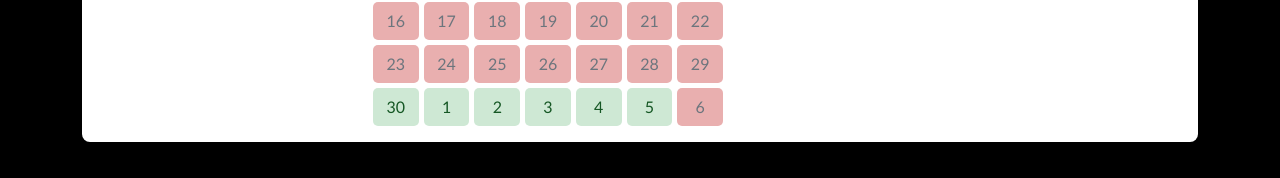
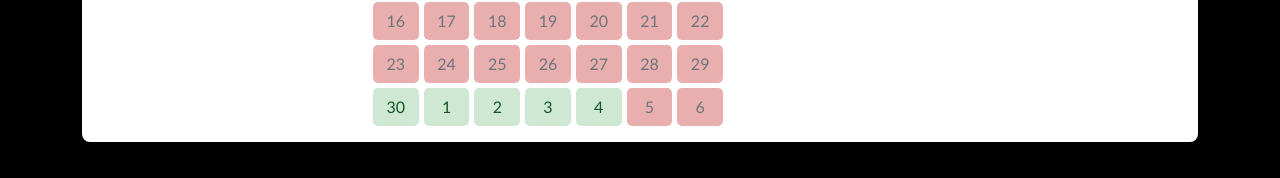
Before and after one commit to SantiTorija/cliente_lavajato, a React (Vite) app: page /calendario in a window 1280 px wide. Shown: the part 241-419 px from the top of the page. Built offline with nearby package versions, Linux system fonts and the light colour scheme; no server answers.

Commit message:
Update Calendar.jsx

```diff
--- a/src/pages/Calendar.jsx
+++ b/src/pages/Calendar.jsx
@@ -103,8 +103,8 @@ function MyCalendar() {
   const disableSundays = ({ date, view }) => {
     // Solo deshabilitar en la vista de mes
     if (view === "month") {
-      // Deshabilitar si el día es domingo (día 0)
-      return date.getDay() === 0;
+      // Deshabilitar si el día es sábado (6) o domingo (0)
+      return date.getDay() === 0 || date.getDay() === 6;
     }
     return false;
   };
```
